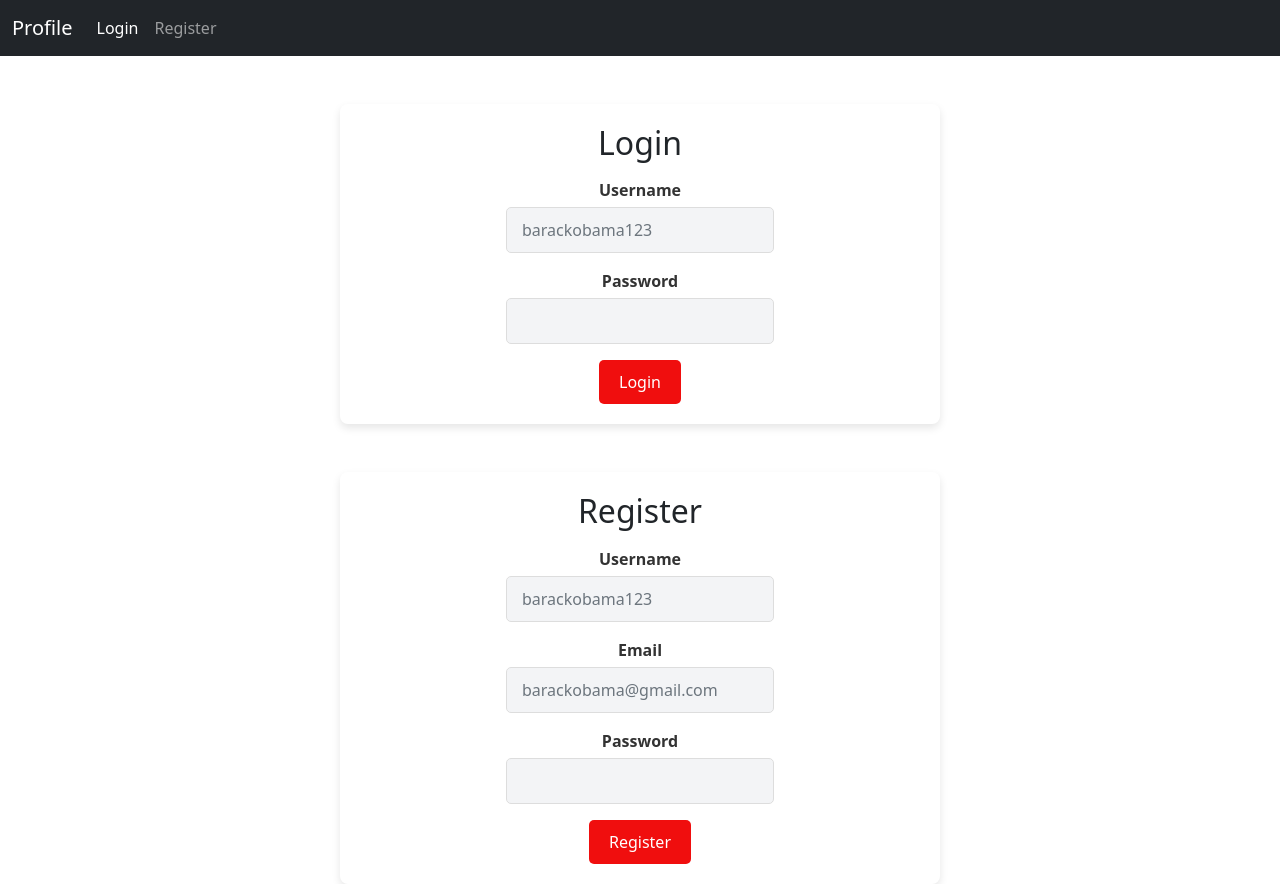
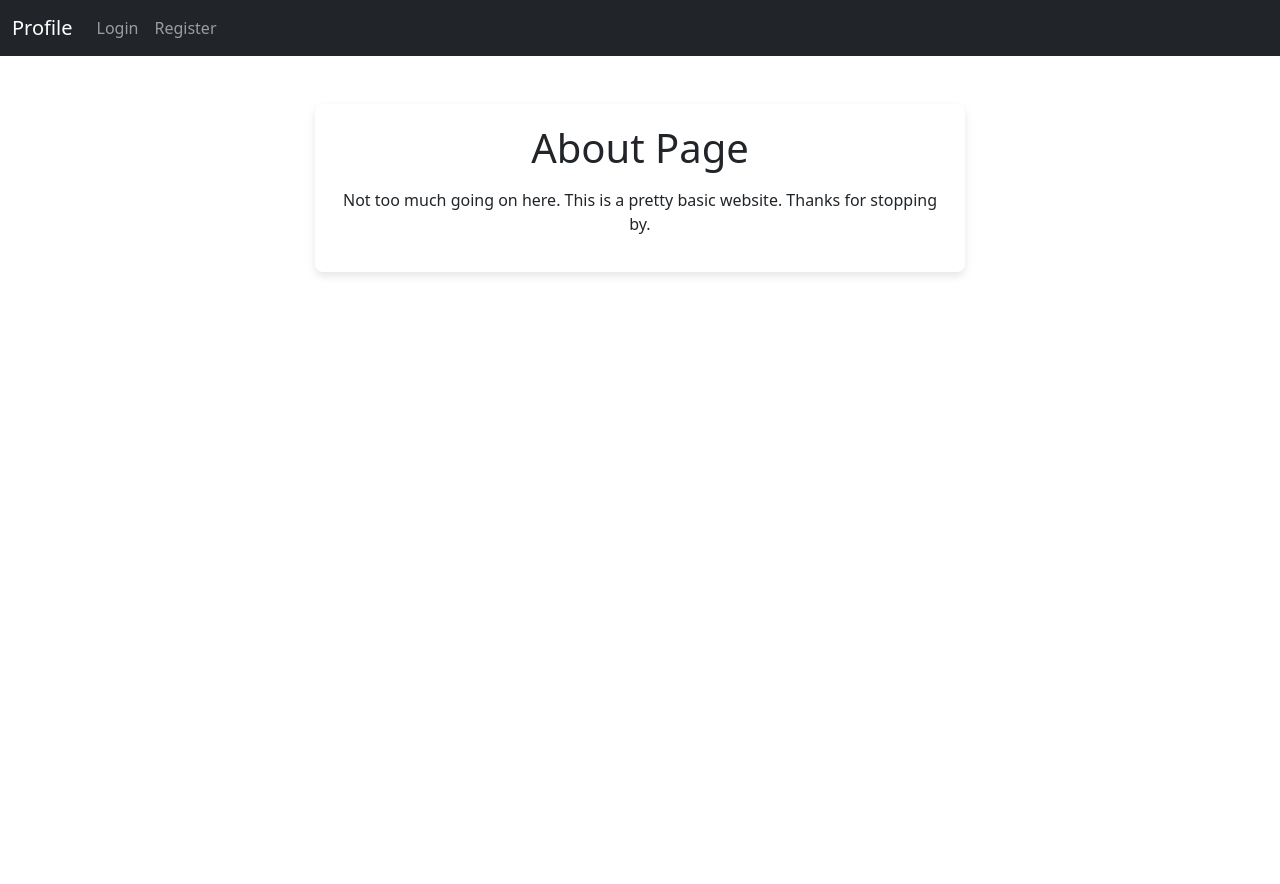
Before and after one commit to davidvenuto/UserInterfaceProgrammingProject, a React (Create React App) app in the folder client/: page / in a window 1280 px wide. After the commit the page ends 800 px from the top, so only its background shows below. Built offline with nearby package versions, Linux system fonts and the light colour scheme.

Commit message:
Added Routes

```diff
--- a/client/src/App.css
+++ b/client/src/App.css
@@ -62,7 +62,7 @@
 }
 
 .container {
-  max-width: 600px;
+  max-width: 650px;
   margin: auto;
   padding: 20px;
   box-shadow: 0 4px 8px rgba(0,0,0,0.1);
--- a/client/src/App.js
+++ b/client/src/App.js
@@ -1,15 +1,22 @@
+import { BrowserRouter, Routes, Route } from "react-router-dom"
 import './App.css';
 import Navbar from './components/Navbar.js';
-import LoginForm from './components/LoginForm.js';
-import RegisterForm from './components/RegisterForm.js';
+import LoginForm from './components/pages/LoginForm.js';
+import RegisterForm from './components/pages/RegisterForm.js';
+import About from './components/pages/About.js';
 
 function App() {
-  console.log("App is rendering")
   return (
     <div className="App">
-      <Navbar />
-      <LoginForm />
-      <RegisterForm />
+      <BrowserRouter>
+        <Routes>
+          <Route path="/" element={<Navbar />}>
+            <Route index element={<About />} />
+            <Route path="registration" element={<RegisterForm />} />
+            <Route path="login" element={<LoginForm />} />
+          </Route>
+        </Routes>
+      </BrowserRouter>
     </div>
   );
 }
--- a/client/src/components/Navbar.js
+++ b/client/src/components/Navbar.js
@@ -1,20 +1,26 @@
+import { Outlet, Link } from "react-router-dom";
+
 function Navbar() {
-    console.log("Navbar is rendering");
   return (
+    <div>
       <nav className="navbar navbar-expand-lg navbar-dark bg-dark">
         <div className="container-fluid">
-        <a className="navbar-brand" href="#">Profile</a>
+          <Link className="navbar-brand" to="/">Profile</Link>
+
           <button className="navbar-toggler" type="button" data-bs-toggle="collapse" data-bs-target="#navbarNavAltMarkup" aria-controls="navbarNavAltMarkup" aria-expanded="false" aria-label="Toggle navigation">
             <span className="navbar-toggler-icon"></span>
           </button>
           <div className="collapse navbar-collapse" id="navbarNavAltMarkup">
             <div className="navbar-nav">
-            <a className="nav-link active" aria-current="page" href="#">Login</a>
-            <a className="nav-link" href="#">Register</a>
+              <Link className="nav-link" to="/login">Login</Link>
+              <Link className="nav-link" to="/registration">Register</Link>
             </div>
           </div>
         </div>
       </nav>
+
+      <Outlet />
+    </div>
   );
 }
 
--- /dev/null
+++ b/client/src/components/pages/About.js
@@ -0,0 +1,16 @@
+function About() {
+    return (
+        <div className="container mt-5">
+            <div className="row">
+                <div className="col-md-12">
+                    <h1 className="mb-3">About Page</h1>
+                    <p>
+                        Not too much going on here. This is a pretty basic website. Thanks for stopping by.
+                    </p>
+                </div>
+            </div>
+        </div>
+    );
+}
+
+export default About;
```
Also changed, not shown: client/src/components/pages/LoginForm.js (renamed from client/src/components/LoginForm.js), client/src/components/pages/RegisterForm.js (renamed from client/src/components/RegisterForm.js), 11 other files (tests, documents, lock files or other folders). Lines whose indentation alone changed are shown as unchanged.
